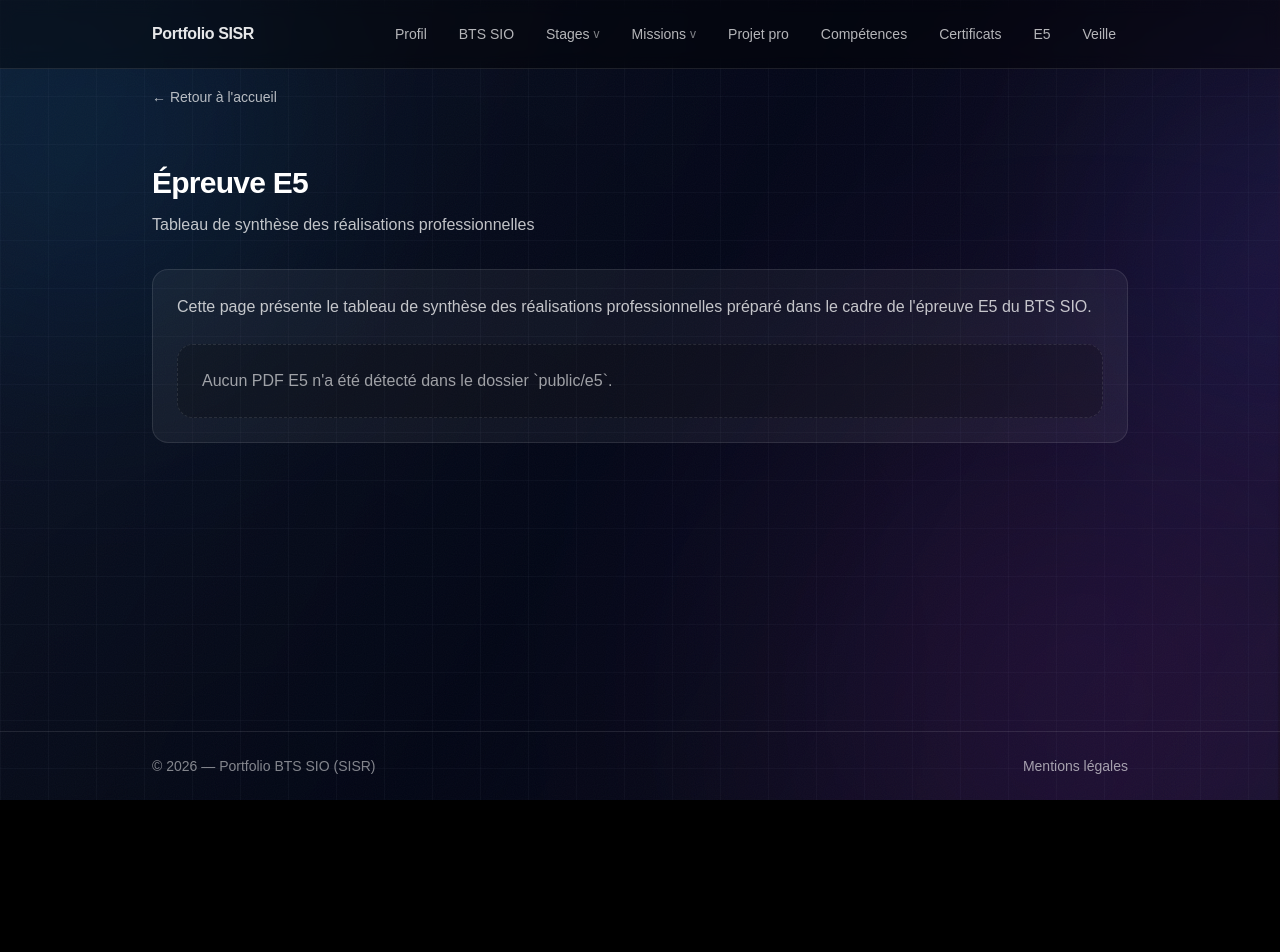
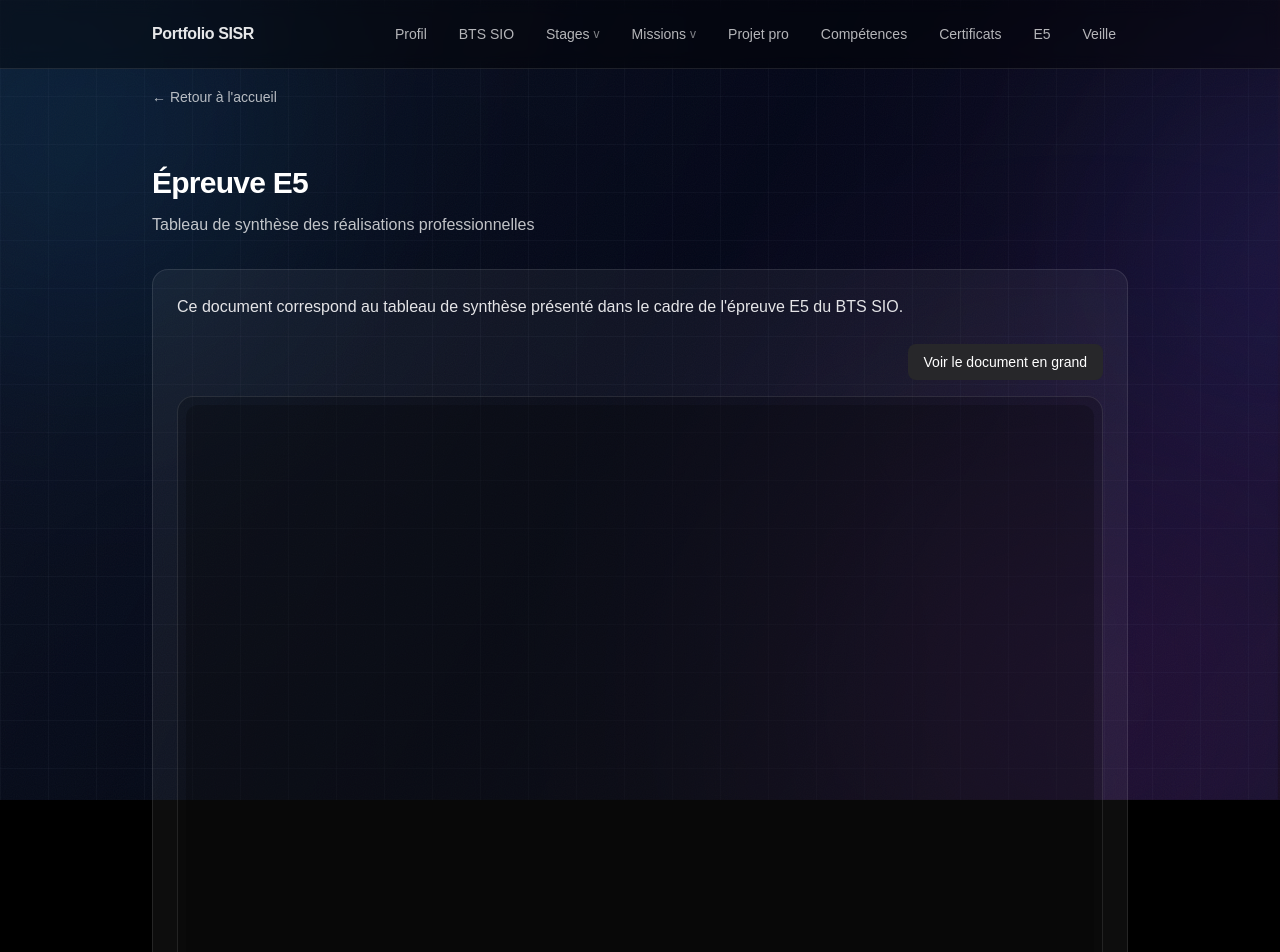
Before and after one commit to jedseffaji/portfolio-bts-sio, a Next.js app: page /e5 in a window 1280 px wide. Shown: the top 952 px of the page. Before the commit the page ends 800 px from the top, so only its background shows below. Built offline with nearby package versions, Linux system fonts and the light colour scheme.

Commit message:
reorganisation gsb et soccer par mission

```diff
--- a/app/e5/page.tsx
+++ b/app/e5/page.tsx
@@ -1,24 +1,42 @@
+import { readdir } from "node:fs/promises";
+import path from "node:path";
+
 import Section from "../../components/Section";
 
-const PDF_HREF: string | null = null;
+async function getPdfHref() {
+  const pdfDirectory = path.join(process.cwd(), "public", "e5");
+  try {
+    const files = await readdir(pdfDirectory, { withFileTypes: true });
+    const pdfFile = files
+      .filter((file) => file.isFile() && file.name.toLowerCase().endsWith(".pdf"))
+      .map((file) => file.name)
+      .sort((a, b) => a.localeCompare(b, "fr"))[0];
 
-export default function Page() {
+    return pdfFile ? `/e5/${encodeURIComponent(pdfFile)}` : null;
+  } catch {
+    return null;
+  }
+}
+
+export default async function Page() {
+  const pdfHref = await getPdfHref();
+
   return (
     <Section
       title="Épreuve E5"
       subtitle="Tableau de synthèse des réalisations professionnelles"
     >
-      <div className="rounded-2xl border border-white/10 bg-white/5 p-6">
-        <p className="text-white/75 leading-relaxed">
-          Cette page présente le tableau de synthèse des réalisations professionnelles
-          préparé dans le cadre de l&apos;épreuve E5 du BTS SIO.
+      <div className="mt-6 rounded-2xl border border-white/10 bg-white/5 p-6 text-zinc-200">
+        <p className="leading-relaxed">
+          Ce document correspond au tableau de synthèse présenté dans le cadre de
+          l&apos;épreuve E5 du BTS SIO.
         </p>
 
-        {PDF_HREF ? (
+        {pdfHref ? (
           <div className="mt-6">
             <div className="mb-4 flex justify-end">
               <a
-                href={PDF_HREF}
+                href={pdfHref}
                 target="_blank"
                 rel="noreferrer"
                 className="inline-flex items-center rounded-lg bg-zinc-800 px-4 py-2 text-sm font-medium text-white transition hover:bg-zinc-700"
@@ -29,9 +47,9 @@ export default function Page() {
 
             <div className="rounded-2xl border border-white/10 bg-black/20 p-2">
               <iframe
-                src={PDF_HREF}
-                title="Tableau de synthèse E5"
-                className="h-[800px] w-full rounded-xl border border-white/10 bg-black/20"
+                src={pdfHref}
+                title="Tableau de synthèse des réalisations professionnelles"
+                className="min-h-[800px] w-full rounded-xl border-0 bg-black/20"
               />
             </div>
           </div>
```
Also changed, not shown: 1 other file (tests, documents, lock files or other folders).
